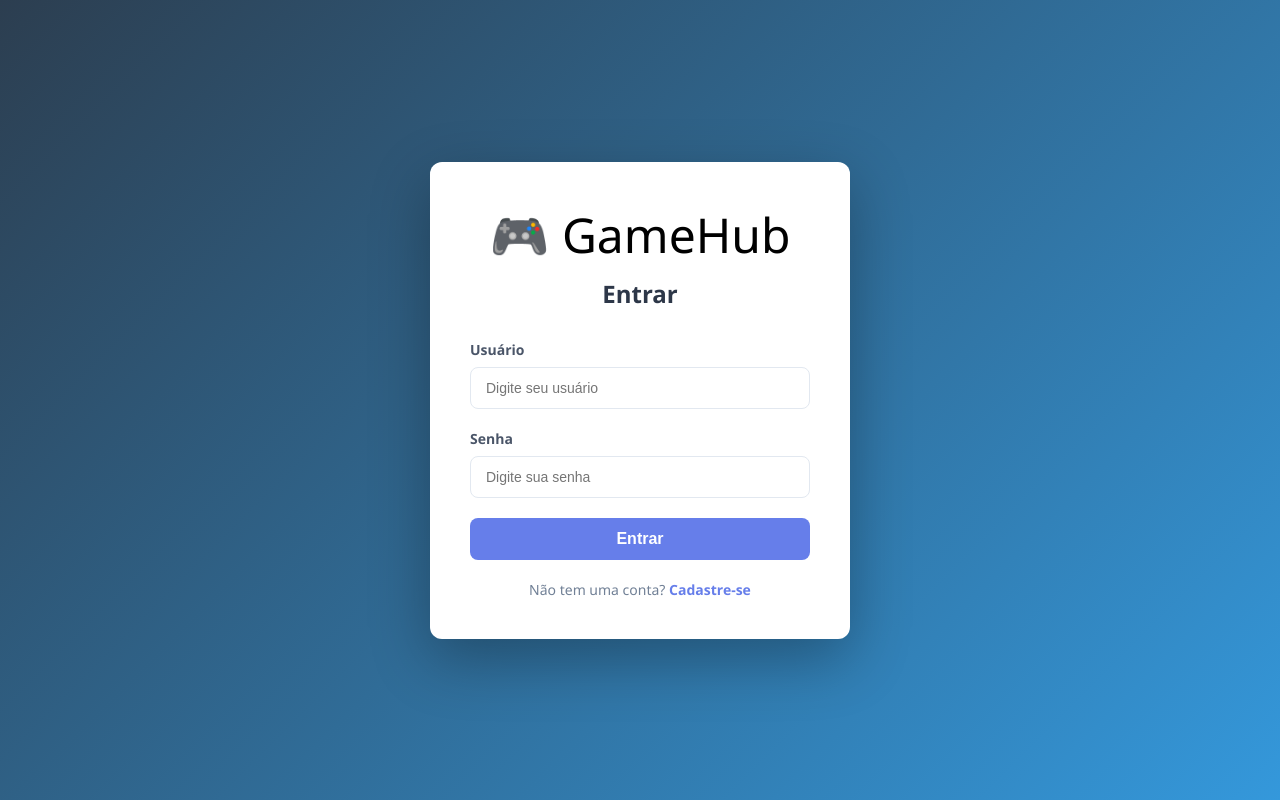
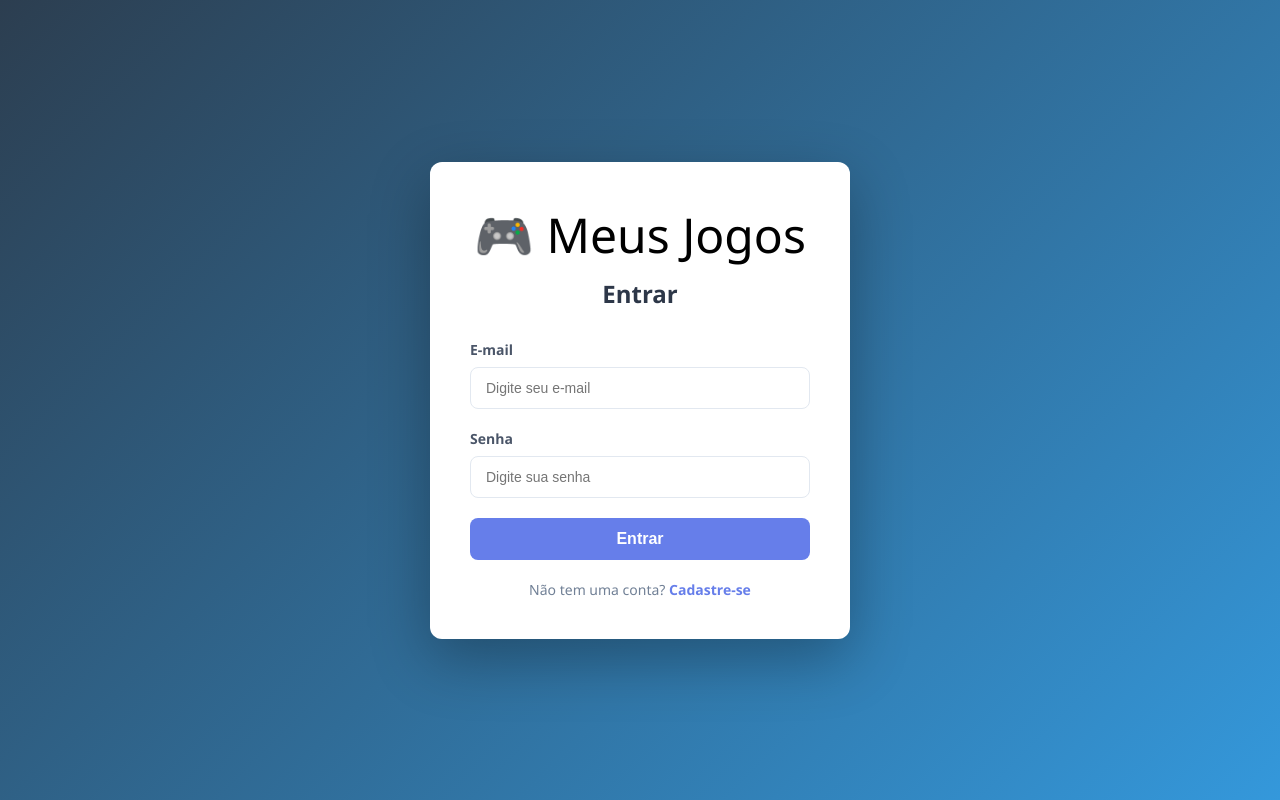
Before and after one commit to ronaldobertolucci/my-games-frontend, an Angular app: page /login in a window 1280 px wide. Built offline with nearby package versions, Linux system fonts and the light colour scheme; no server answers.

Commit message:
fix: login and register labels

```diff
--- a/src/app/features/auth/login/login.component.html
+++ b/src/app/features/auth/login/login.component.html
@@ -1,13 +1,13 @@
 <div class="login-container">
   <div class="login-box">
     <div class="login-header">
-      <div class="logo">🎮 GameHub</div>
+      <div class="logo">🎮 Meus Jogos</div>
       <h2>Entrar</h2>
     </div>
 
     <form (ngSubmit)="onSubmit()">
       <div class="form-group">
-        <label for="username">Usuário</label>
+        <label for="username">E-mail</label>
         <input
           type="text"
           id="username"
@@ -15,7 +15,7 @@
           [value]="credentials().username"
           (input)="updateUsername($any($event.target).value)"
           name="username"
-          placeholder="Digite seu usuário"
+          placeholder="Digite seu e-mail"
           [disabled]="isLoading()"
           required>
       </div>
--- a/src/app/features/auth/register/register.component.html
+++ b/src/app/features/auth/register/register.component.html
@@ -1,7 +1,7 @@
 <div class="register-container">
   <div class="register-box">
     <div class="register-header">
-      <div class="logo">🎮 GameHub</div>
+      <div class="logo">🎮 Meus Jogos</div>
       <h2>Criar Conta</h2>
       <p>Cadastre-se para gerenciar seus jogos</p>
     </div>
```
